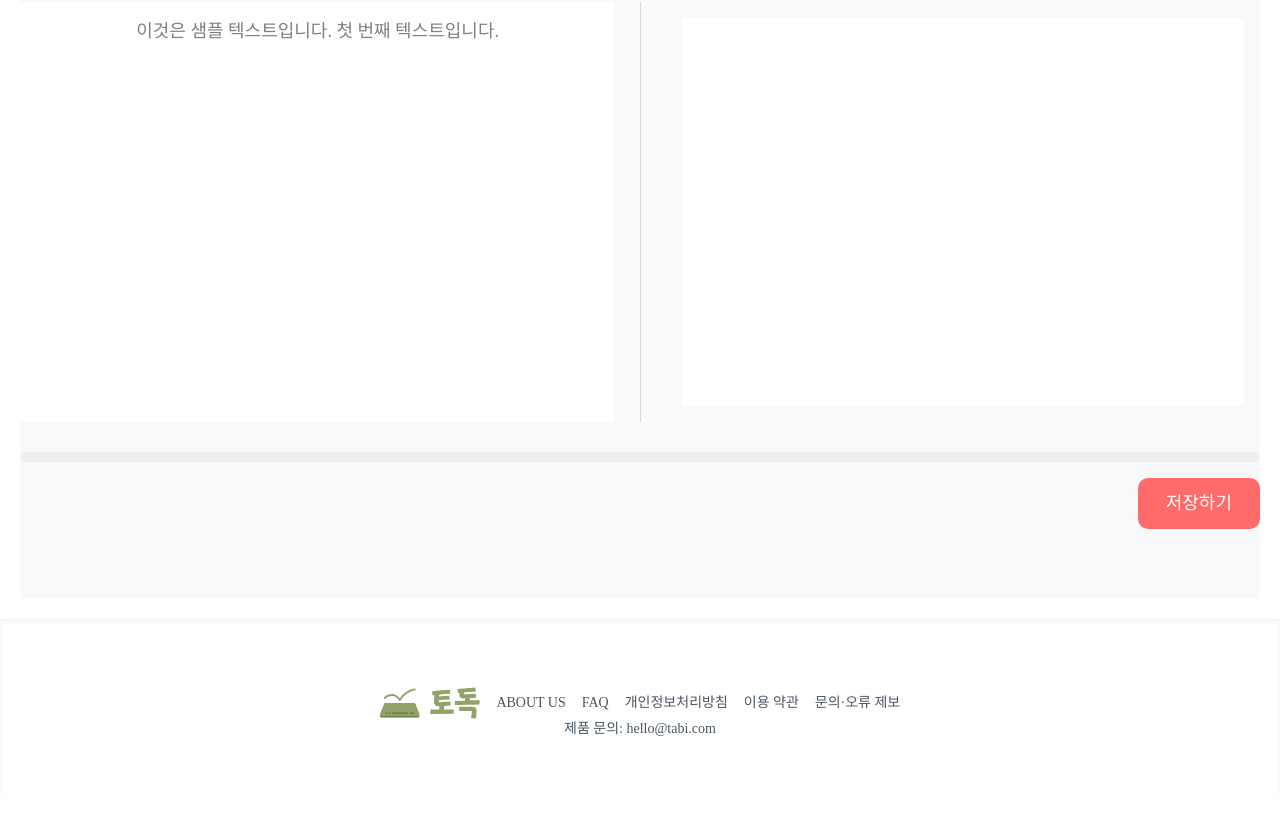
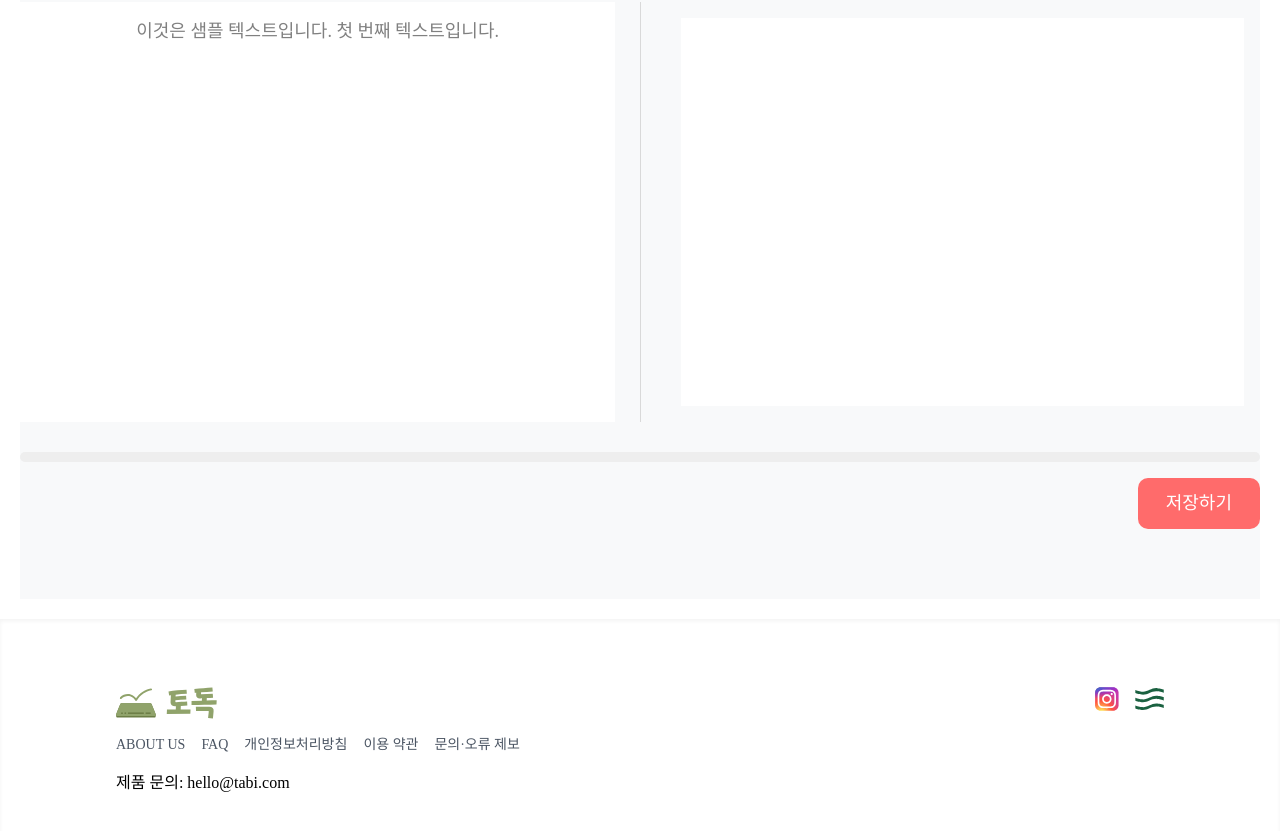
Before and after one commit to yihimin/js_todoc, a React (Create React App) app: page / in a window 1280 px wide. Shown: the part 568-1399 px from the top of the page. Before the commit the page ends 1363 px from the top, so only its background shows below. Built offline with nearby package versions, Linux system fonts and the light colour scheme; a web font is replaced by a local one.

Commit message:
fix: footer

```diff
--- a/src/components/Footer.jsx
+++ b/src/components/Footer.jsx
@@ -1,15 +1,16 @@
 import React from "react";
 import TodocLogo from "../assets/todoc_logo.svg";
-//import InstagramIcon from "../assets/instagram_icon.svg"; // Uncomment these lines if the icons are available
-//import MenuIcon from "../assets/menu_icon.svg"; // Uncomment these lines if the icons are available
+import InstagramIcon from "../assets/instagram_icon.svg";
+import MenuIcon from "../assets/menu_icon.svg";
 
 const Footer = () => {
   return (
     <footer className="bg-white py-12 shadow-inner">
-      <div className="container mx-auto px-4 flex justify-between items-center">
-        <div className="flex items-center">
-          <img src={TodocLogo} alt="Todoc Logo" className="h-8 mr-4" />
-          <ul className="flex space-x-4 text-gray-600 text-sm">
+      <div className="container mx-auto px-5">
+        <div className="flex justify-between items-start">
+          <div className="flex flex-col items-start">
+            <img src={TodocLogo} alt="Todoc Logo" className="h-8 mb-4" />
+            <ul className="flex space-x-4 text-gray-600 text-sm mb-4">
               <li>
                 <a href="#about" className="hover:text-gray-800">
                   ABOUT US
@@ -36,13 +37,15 @@ const Footer = () => {
                 </a>
               </li>
             </ul>
-        </div>
-        <div className="flex flex-col items-center space-y-2 text-gray-600 text-sm">
-          <a href="mailto:hello@tabi.com" className="hover:text-gray-800">
+            <a
+              href="mailto:hello@tabi.com"
+              className="hover:text-gray-800 mb-4"
+            >
               제품 문의: hello@tabi.com
             </a>
+          </div>
           <div className="flex space-x-4">
-            {/* <a
+            <a
               href="https://www.instagram.com"
               target="_blank"
               rel="noopener noreferrer"
@@ -51,7 +54,7 @@ const Footer = () => {
             </a>
             <a href="#menu" className="hover:text-gray-800">
               <img src={MenuIcon} alt="Menu" className="h-6" />
-            </a> */}
+            </a>
           </div>
         </div>
       </div>
```
Also changed, not shown: src/assets/instagram_icon.svg (added), src/assets/menu_icon.svg (added). Lines whose indentation alone changed are shown as unchanged.
